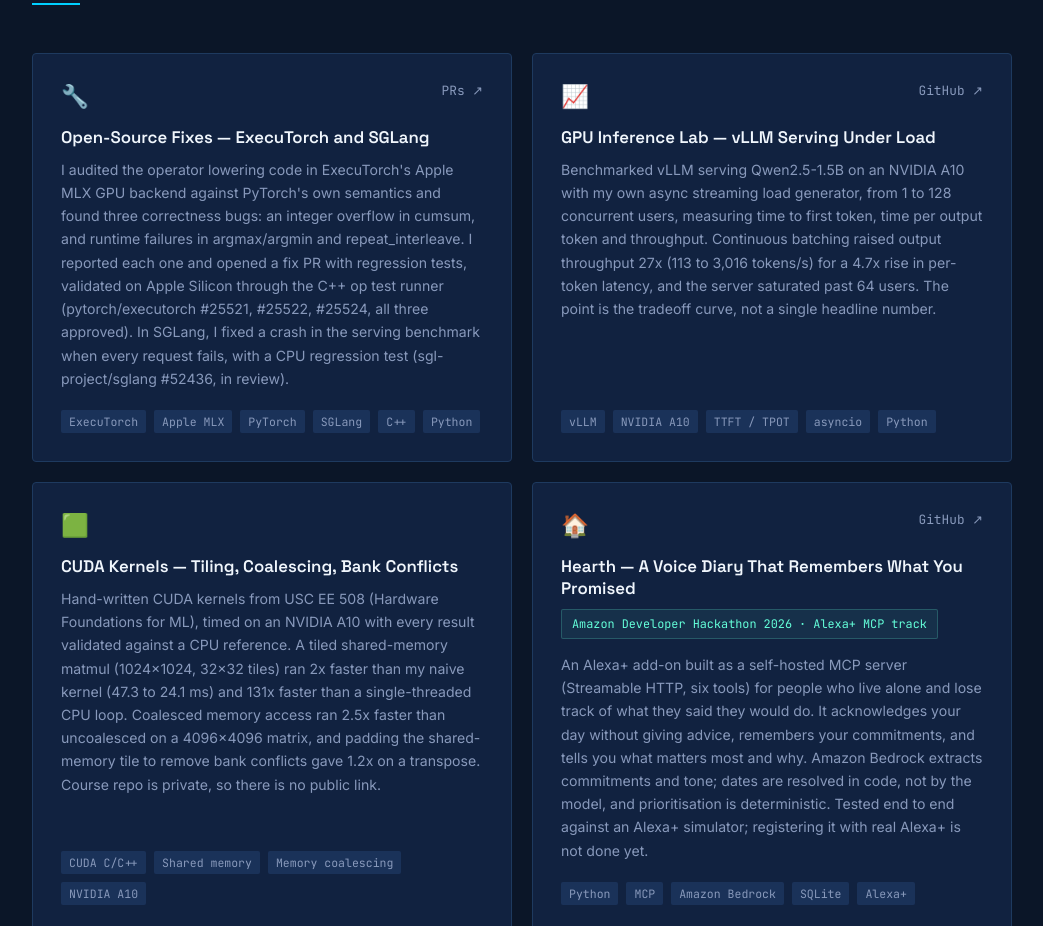
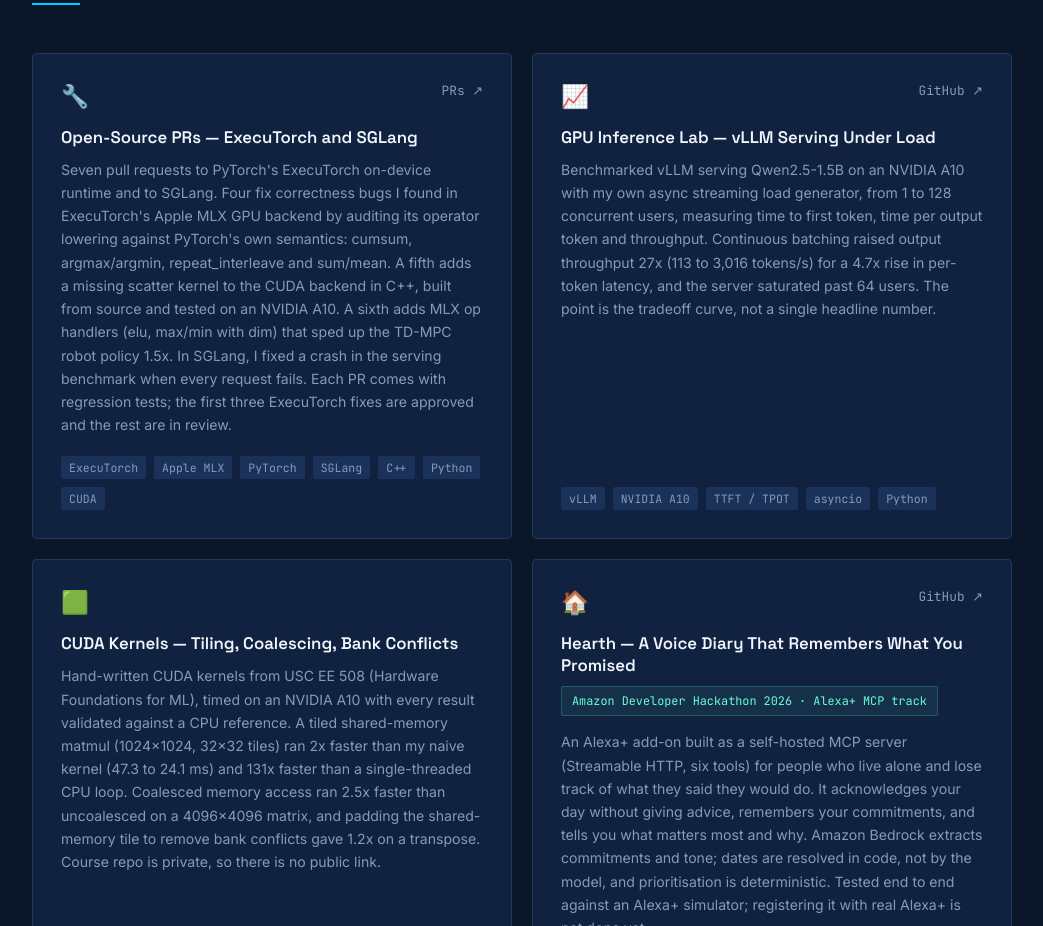
Before and after one commit to vineetha00/vineetha00.github.io, a plain HTML site: page index.html in a window 1280 px wide. Shown: the part 3360-4286 px from the top of the page, without its empty margins (118-1161 px from the left). Drawn offline with Linux system fonts and the light colour scheme.

Commit message:
Update open-source PRs: 6 ExecuTorch, 1 SGLang

```diff
--- a/index.html
+++ b/index.html
@@ -553,9 +553,9 @@
           <a href="https://github.com/search?q=author%3Avineetha00+is%3Apr&type=pullrequests" target="_blank" class="project-link">PRs ↗</a>
         </div>
       </div>
-      <h3 class="project-name">Open-Source Fixes — ExecuTorch and SGLang</h3>
+      <h3 class="project-name">Open-Source PRs — ExecuTorch and SGLang</h3>
       <p class="project-desc">
-        I audited the operator lowering code in ExecuTorch's Apple MLX GPU backend against PyTorch's own semantics and found three correctness bugs: an integer overflow in cumsum, and runtime failures in argmax/argmin and repeat_interleave. I reported each one and opened a fix PR with regression tests, validated on Apple Silicon through the C++ op test runner (pytorch/executorch #25521, #25522, #25524, all three approved). In SGLang, I fixed a crash in the serving benchmark when every request fails, with a CPU regression test (sgl-project/sglang #52436, in review).
+        Seven pull requests to PyTorch's ExecuTorch on-device runtime and to SGLang. Four fix correctness bugs I found in ExecuTorch's Apple MLX GPU backend by auditing its operator lowering against PyTorch's own semantics: cumsum, argmax/argmin, repeat_interleave and sum/mean. A fifth adds a missing scatter kernel to the CUDA backend in C++, built from source and tested on an NVIDIA A10. A sixth adds MLX op handlers (elu, max/min with dim) that sped up the TD-MPC robot policy 1.5x. In SGLang, I fixed a crash in the serving benchmark when every request fails. Each PR comes with regression tests; the first three ExecuTorch fixes are approved and the rest are in review.
       </p>
       <div class="project-tags">
         <span class="project-tag">ExecuTorch</span>
@@ -564,6 +564,7 @@
         <span class="project-tag">SGLang</span>
         <span class="project-tag">C++</span>
         <span class="project-tag">Python</span>
+        <span class="project-tag">CUDA</span>
       </div>
     </div>
 
```
